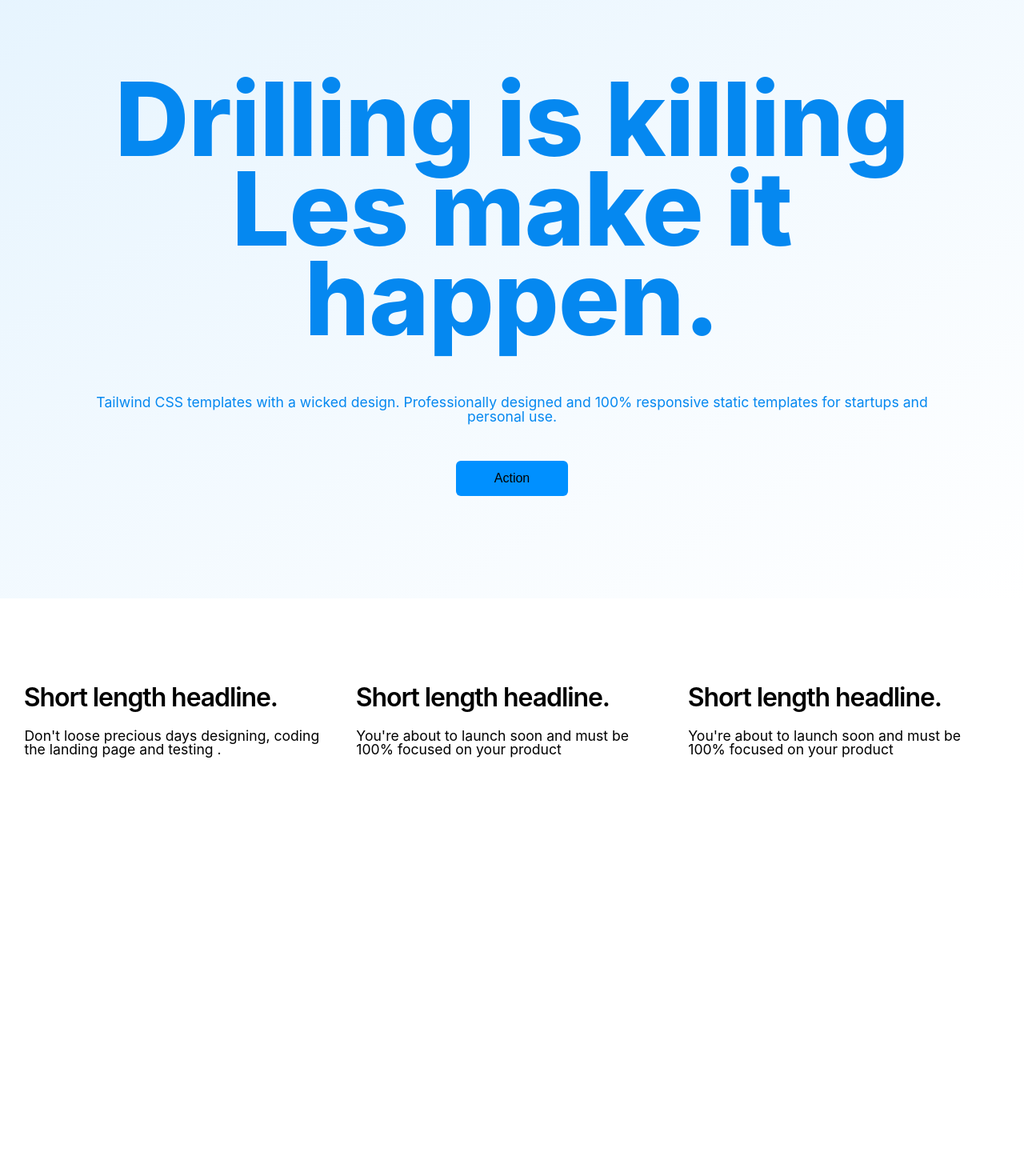
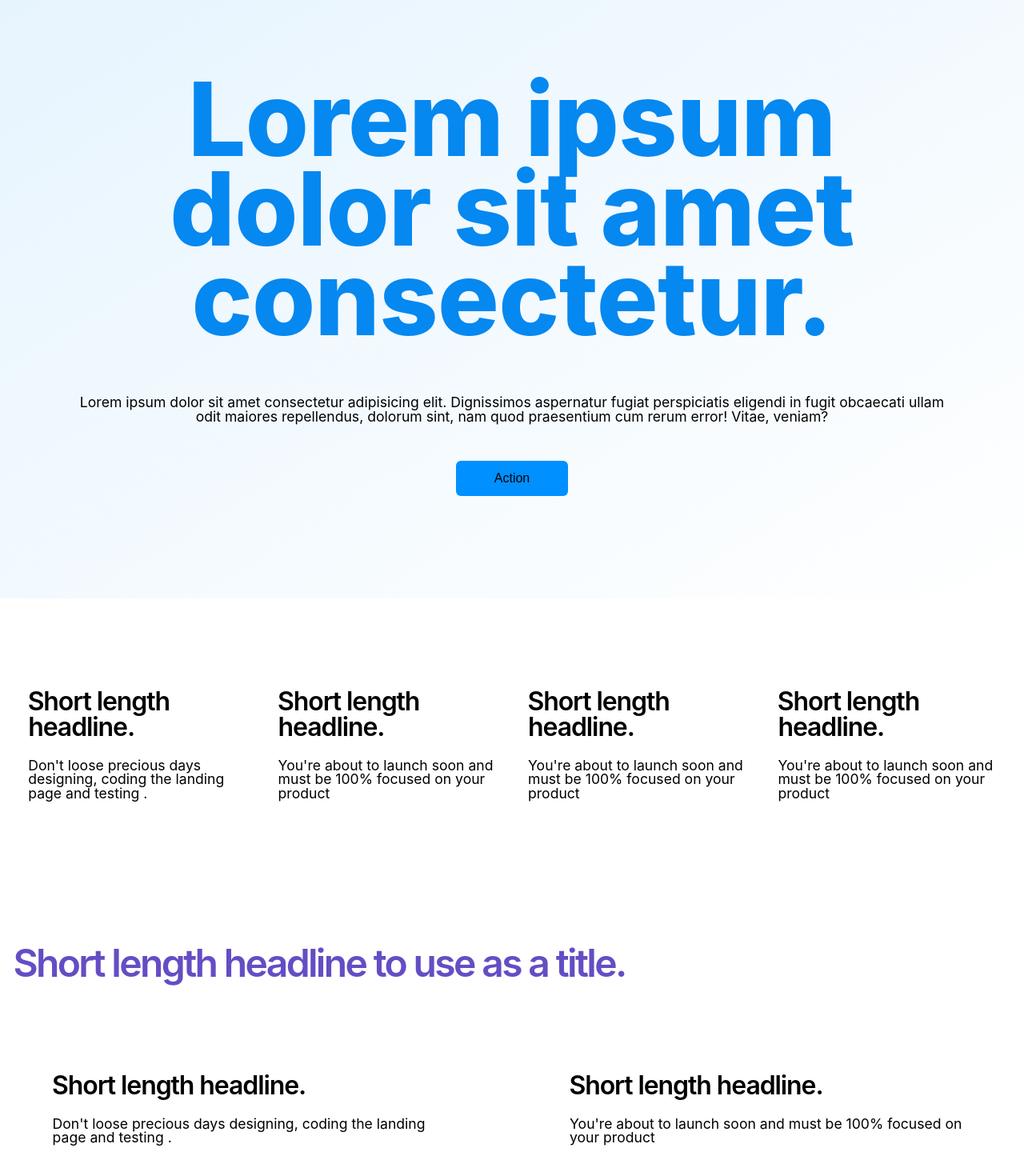
Before and after one commit to mikeytown19/next-stiches, a Next.js app: page /heros in a window 1280 px wide. Shown: the part 100-1570 px from the top of the page at 80% size. Before the commit the page ends 1172 px from the top, so only its background shows below. Built offline with nearby package versions, Linux system fonts and the light colour scheme.

Commit message:
adds grid component

```diff
--- a/components/Box/index.js
+++ b/components/Box/index.js
@@ -1,8 +1,8 @@
 import { styled } from '../../theme/stiches.config';
-import { flexVariants, paddingVariants } from '../../theme/variants';
+import { flexVariants, paddingVariants, marginVariants } from '../../theme/variants';
 
 const Box = styled('div', {
 
-}, flexVariants, paddingVariants);
+}, flexVariants, paddingVariants, marginVariants);
 
 export default Box;
--- a/components/Grid/grid.styles.js
+++ b/components/Grid/grid.styles.js
@@ -1,23 +1,9 @@
 import { styled } from '../../theme/stiches.config';
+import { gridVariants } from '../../theme/variants';
 
 export const Grid = styled('div', {
   display: 'grid',
   boxSizing: 'border-box',
   py: '$9',
-  variants: {
-    columns: {
-      1: {
-        gridTemplateColumns: 'repeat(1, 1fr)',
-      },
-      2: {
-        gridTemplateColumns: 'repeat(2, 1fr)',
-      },
-      3: {
-        gridTemplateColumns: 'repeat(3, 1fr)',
-      },
-      4: {
-        gridTemplateColumns: 'repeat(4, 1fr)',
-      },
-    },
-  },
-});
+
+}, gridVariants);
--- a/components/Grid/index.js
+++ b/components/Grid/index.js
@@ -1,7 +1,7 @@
 import * as Styled from './grid.styles';
 
-const Grid = ({ children, ...props }) => (
-  <Styled.Grid {...props} columns={children.length}>
+const Grid = ({ children, columns, ...props }) => (
+  <Styled.Grid {...props} columns={columns || children.length}>
     {children}
   </Styled.Grid>
 );
--- a/pages/heros.js
+++ b/pages/heros.js
@@ -15,18 +15,17 @@ export default function Heros() {
 
       <Hero css={{ p: '$11', linearGradient: '$blue3' }}>
         <Section textAlign="center">
-          <Text heading color="blue">Drilling is killing Les make it happen.
+          <Text heading color="blue">Lorem ipsum dolor sit amet consectetur.
           </Text>
-          <Text size="4" color="blue" m="auto">
-            Tailwind CSS templates with a wicked design. Professionally designed and 100%
-            responsive static templates for startups and personal use.
+          <Text size="4" m="auto">
+            Lorem ipsum dolor sit amet consectetur adipisicing elit. Dignissimos aspernatur fugiat perspiciatis eligendi in fugit obcaecati ullam odit maiores repellendus, dolorum sint, nam quod praesentium cum rerum error! Vitae, veniam?
           </Text>
           <Button mt="7" bg="blue" wide> Action</Button>
         </Section>
       </Hero>
       <Section>
         <Container>
-          <Grid>
+          <Grid gap="1">
             <Box p="3">
               <Text size="8" as="h4">Short length headline.</Text>
               <Text>
@@ -45,6 +44,33 @@ export default function Heros() {
                 You're about to launch soon and must be 100% focused on your product
               </Text>
             </Box>
+            <Box p="3">
+              <Text size="8" as="h4">Short length headline.</Text>
+              <Text>
+                You're about to launch soon and must be 100% focused on your product
+              </Text>
+            </Box>
+          </Grid>
+        </Container>
+      </Section>
+      <Section>
+        <Container>
+          <Text color="violet" size="9" as="h4">Short length headline to use as a title.
+          </Text>
+          <Grid gap="5">
+            <Box p="5">
+              <Text size="8" as="h4">Short length headline.</Text>
+              <Text>
+                Don't loose precious days designing, coding the landing page and testing .
+              </Text>
+            </Box>
+            <Box p="5">
+              <Text size="8" as="h4">Short length headline.</Text>
+              <Text>
+                You're about to launch soon and must be 100% focused on your product
+              </Text>
+            </Box>
+
           </Grid>
         </Container>
       </Section>
--- a/theme/stiches.config.js
+++ b/theme/stiches.config.js
@@ -33,6 +33,8 @@ import {
   purple,
   lime,
   limeDark,
+  green,
+  greenDark,
 
 } from '@radix-ui/colors';
 
@@ -58,6 +60,7 @@ const stitches = createStitches({
       ...pink,
       ...purple,
       ...lime,
+      ...green,
 
       primary: '$yellow8',
       primaryHover: '$yellow7',
@@ -317,6 +320,7 @@ export const darkTheme = createTheme('dark-theme', {
     ...pinkDark,
     ...grayDark,
     ...limeDark,
+    ...greenDark,
 
     // Semantic colors
     hiContrast: '$slate12',
--- a/theme/variants.js
+++ b/theme/variants.js
@@ -4,6 +4,7 @@ export { paddingVariants } from './variants/padding';
 
 export { marginVariants } from './variants/margin';
 export { flexVariants } from './variants/flex';
+export { gridVariants } from './variants/grid';
 export { fontVariants } from './variants/font';
 export { colorVariants, backgroundColorVariants } from './variants/colors';
 export { widthVariants } from './variants/widths';
--- /dev/null
+++ b/theme/variants/grid.js
@@ -0,0 +1,45 @@
+import { css } from '../stiches.config';
+
+export const gridVariants = css({
+  variants: {
+    gap: {
+      1: { gap: '$1' },
+      2: { gap: '$3' },
+      3: { gap: '$5' },
+      4: { gap: '$7' },
+      5: { gap: '$9' },
+      6: { gap: '$11' },
+    },
+    columns: {
+      1: {
+        '@bp1': {
+          gridTemplateColumns: 'repeat(1, 1fr)',
+        },
+      },
+      2: {
+        '@bp2': {
+          gridTemplateColumns: 'repeat(2, 1fr)',
+        },
+        '@initial': { gridTemplateColumns: 'repeat(1, 1fr)' },
+      },
+      3: {
+        '@bp2': {
+          gridTemplateColumns: 'repeat(3, 1fr)',
+        },
+        '@initial': { gridTemplateColumns: 'repeat(1, 1fr)' },
+      },
+      4: {
+        '@bp1': {
+          gridTemplateColumns: 'repeat(1, 1fr)',
+        },
+        '@bp2': {
+          gridTemplateColumns: 'repeat(2, 1fr)',
+        },
+        '@bp3': {
+          gridTemplateColumns: 'repeat(4, 1fr)',
+        },
+        '@initial': { gridTemplateColumns: 'repeat(1, 1fr)' },
+      },
+    },
+  },
+});
--- a/theme/variants/padding.js
+++ b/theme/variants/padding.js
@@ -7,76 +7,76 @@ export const paddingVariants = css({
         p: 'auto',
       },
       1: {
-        p: '$1',
+        p: '$2',
       },
       2: {
-        p: '$2',
+        p: '$3',
       },
       3: {
-        p: '$3',
+        p: '$5',
       },
       4: {
-        p: '$4',
+        p: '$7',
       },
       5: {
-        p: '$5',
+        p: '$9',
       },
     },
     py: {
       1: {
-        py: '$1',
+        py: '$2',
       },
       2: {
-        py: '$2',
+        py: '$3',
       },
       3: {
-        py: '$3',
+        py: '$5',
       },
       4: {
-        py: '$4',
+        py: '$7',
       },
       5: {
-        py: '$5',
+        py: '$9',
       },
     },
     px: {
       1: {
-        px: '$1',
+        px: '$2',
       },
       2: {
-        px: '$2',
+        px: '$3',
       },
       3: {
-        px: '$3',
+        px: '$5',
       },
       4: {
-        px: '$4',
+        px: '$7',
       },
       5: {
-        px: '$5',
+        px: '$9',
       },
     },
     pt: {
       1: {
-        pt: '$1',
+        pt: '$2',
       },
       2: {
-        pt: '$2',
+        pt: '$3',
       },
       3: {
-        pt: '$3',
+        pt: '$5',
       },
       4: {
-        pt: '$4',
+        pt: '$7',
       },
       5: {
-        pt: '$5',
+        pt: '$9',
       },
       6: {
-        pt: '$6',
+        pt: '$10',
       },
       7: {
-        pt: '$7',
+        pt: '$11',
       },
     },
   },
```
Also changed, not shown: .eslintrc.js.
